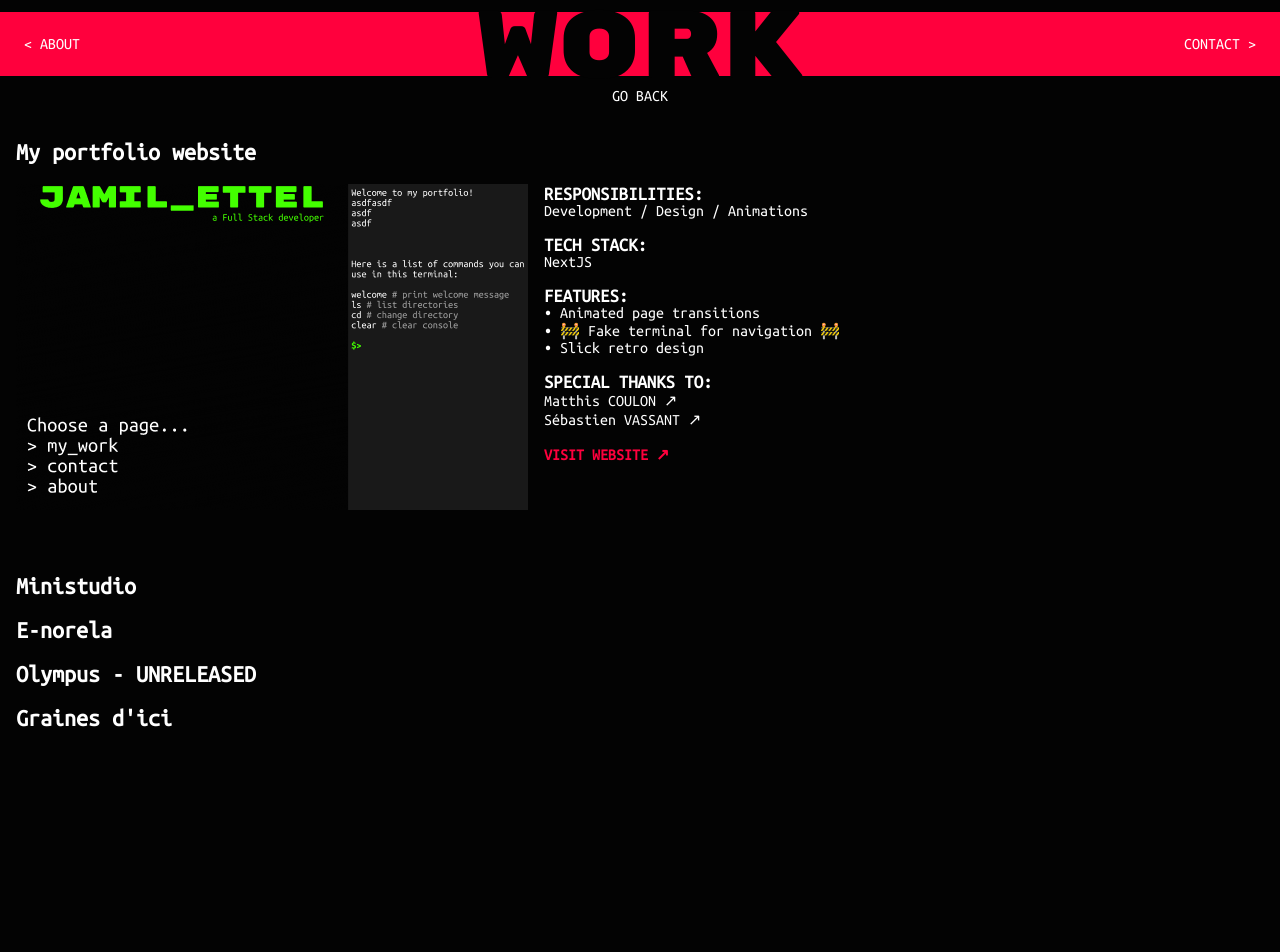
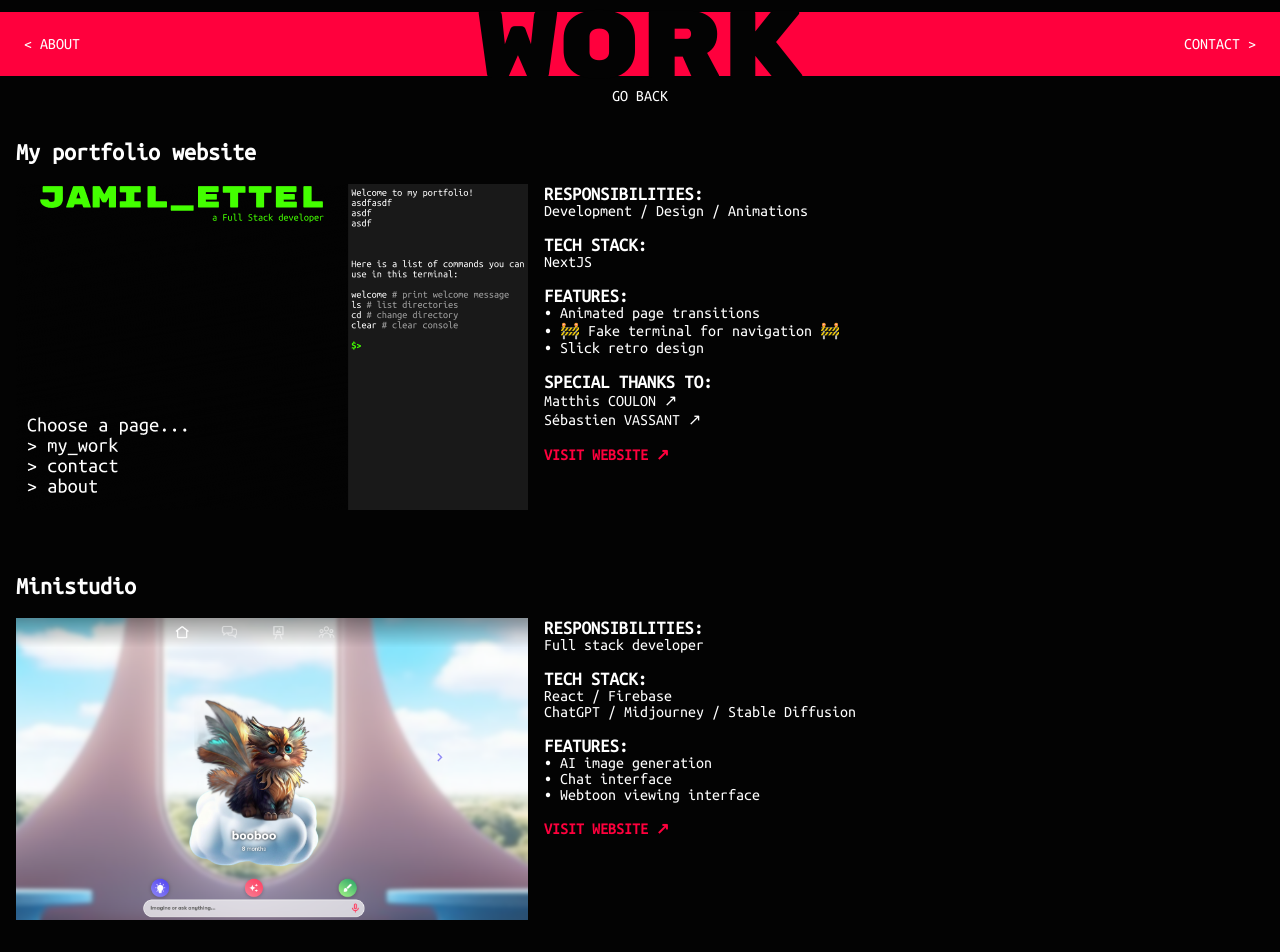
Before and after one commit to jamilettel/portfolio, a Next.js app: page /work in a window 1280 px wide. Shown: the top 952 px of the page. Before the commit the page ends 800 px from the top, so only its background shows below. Built offline with nearby package versions, Linux system fonts and the light colour scheme.

Commit message:
:bug: Fixed pixelated image size

```diff
--- a/src/components/image/PixelatedImage.tsx
+++ b/src/components/image/PixelatedImage.tsx
@@ -40,12 +40,7 @@ export default function PixelatedImage({
   }, [pixelSize, transitionLength]);
 
   return (
-    <svg
-      className={className}
-      viewBox={`0 0 ${width} ${height}`}
-      width={width}
-      height={height}
-    >
+    <svg className={className} width={width} height={height}>
       <filter id="pixelate" x="0" y="0">
         <feFlood x={4} y={4} height={1} width={1} />
         <feComposite width={pixelSize * 2} height={pixelSize * 2} />
@@ -59,6 +54,8 @@ export default function PixelatedImage({
         filter={enabled ? "url(#pixelate)" : ""}
         href={src}
         ref={ref}
+        width="100%"
+        height="100%"
       />
     </svg>
   );
--- a/src/modules/work/Work.scss
+++ b/src/modules/work/Work.scss
@@ -44,6 +44,7 @@
 
     svg {
       max-width: 100%;
+      width: 512px;
       height: auto;
     }
 
--- a/src/modules/work/Work.tsx
+++ b/src/modules/work/Work.tsx
@@ -4,18 +4,9 @@ import "./Work.scss";
 import PixelatedImage from "@/components/image/PixelatedImage";
 import Link from "next/link";
 
-export default function About() {
+function PortfolioProject() {
   return (
-    <Layout className="work-content">
-      <PageHeader
-        nextPageHref="/contact"
-        nextPageTitle="CONTACT"
-        previousPageHref="/about"
-        previousPageTitle="ABOUT"
-        title="WORK"
-        backgroundClassName="work-bg"
-      />
-      <div className="page-content">
+    <>
       <h2>My portfolio website</h2>
       <div className="project">
         <PixelatedImage src="/jamil-ettel.png" />
@@ -57,8 +48,55 @@ export default function About() {
           </Link>
         </div>
       </div>
+    </>
+  );
+}
 
+function MinistudioProject() {
+  return (
+    <>
       <h2>Ministudio</h2>
+      <div className="project">
+        <PixelatedImage src="/ministudio.png" />
+        <div className="project-description">
+          <h3>RESPONSIBILITIES:</h3>
+          <p>Full stack developer</p>
+          <h3>TECH STACK:</h3>
+          <p>
+            React / Firebase
+            <br /> ChatGPT / Midjourney / Stable Diffusion
+          </p>
+          <h3>FEATURES:</h3>
+          <p>
+            • AI image generation
+            <br />
+            • Chat interface
+            <br />• Webtoon viewing interface
+          </p>
+
+          <Link href="https://ministudio.ai" target="_blank">
+            VISIT WEBSITE ↗
+          </Link>
+        </div>
+      </div>
+    </>
+  );
+}
+
+export default function About() {
+  return (
+    <Layout className="work-content">
+      <PageHeader
+        nextPageHref="/contact"
+        nextPageTitle="CONTACT"
+        previousPageHref="/about"
+        previousPageTitle="ABOUT"
+        title="WORK"
+        backgroundClassName="work-bg"
+      />
+      <div className="page-content">
+        <PortfolioProject />
+        <MinistudioProject />
         <h2>E-norela</h2>
         <h2>Olympus - UNRELEASED</h2>
         <h2>{"Graines d'ici"}</h2>
```
Also changed, not shown: public/ministudio.png (added). Lines whose indentation alone changed are shown as unchanged.
